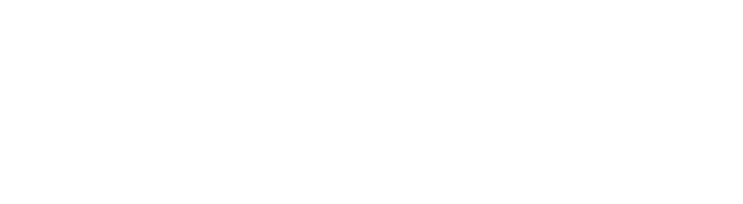
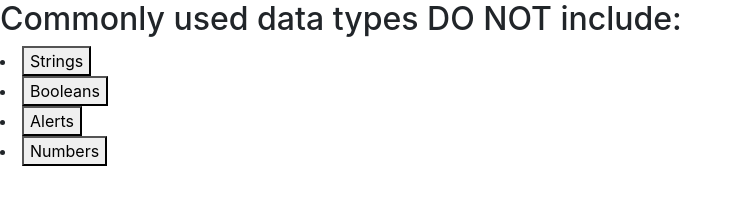
Before and after one commit to aminadabm93/codeQuiz, a plain HTML site: page index.html in a window 1280 px wide. Both pictures are taken after a click on the button "Start Quiz". Shown: the whole page, without its empty margins (0-743 px from the left). Drawn offline with nearby package versions, Linux system fonts and the light colour scheme.

Commit message:
added listener to move onto next questions

```diff
--- a/script.js
+++ b/script.js
@@ -8,16 +8,75 @@
 // array for questions
 //array for answer choices
 //array for correct answer choices
+var questionIndex =0;
+var timer = 75;
+var startButton = document.querySelector("#startButton");
+var questionsDiv = document.querySelector("#questions");
+var questions = ["Commonly used data types DO NOT include:","The condition in an if/else statement is enclosed within ___.",
+    "Arrays in JavaScript can be used to store ___.", "String values must be enclosed withtin ___ when being assigned to variables",
+    "A very useful tool used during development and debugging for printing content to the debugger is:"];
+var answerChoices = [["Strings","Booleans","Alerts","Numbers"],["Quotes","Curly brackets","Parentheses","Square Brackets"],
+    ["Numbers and strings","Other arrays","Booleans","All of the above"],["Commas","Curly brackets","Quotes","Parentheses"],["JavaScript","Terminal/bash","for loops","console.log"]];
 
-var startButton = document.querySelector("#startButton");
-
-function startGame(){
+    function startGame(){
     //we must erase the start-screen div
     //call the startQuestions function
     document.querySelector("#start-screen").innerHTML="";
+    startQuestions();
 }
 
 function startQuestions(){
-    //we must read question from array
+    //we must read question from array and print it to #questions
+    //add list & buttons w/ choices
+    //add listeners & see if they chose correct answer
+    //print question
+
+    var questionTitle = document.querySelector("#question-title");
+    questionTitle.textContent=questions[questionIndex];
+
+    //print answer choices
+    for(var j =0; j<answerChoices[questionIndex].length;j++){
+        console.log("The question index is " +questionIndex);
+        //create list item, and add button answer choices
+        var list = document.createElement("li");
+        document.querySelector("#choices").appendChild(list);
+        var button = document.createElement("button");
+        button.textContent=answerChoices[questionIndex][j];
+        button.setAttribute("data-index",j);
+        list.appendChild(button);
+        list.appendChild(document.createElement("br"));
+    }
+
+    if(questionIndex==questions.length){
+        //end game screen
+        questionIndex=0;
+    }
+    else{
+        questionIndex++;
+    }
 }
+
+//this will evaluate answer right or wrong
+function nextQuestion(answerIndex){
+    //update timer if wrong
+
+    //move onto next question
+    document.querySelector("#choices").innerHTML="";
+
+    startQuestions();
+    console.log("the start questiosn method runs again.")
+}
+
+
 startButton.addEventListener("click", startGame);
+//this function will listen for the answer choice
+
+questionsDiv.addEventListener("click",function(event){
+    if(event.target.matches("button")){
+        var button = event.target;
+        nextQuestion(button.getAttribute("data-index"));
+        //clear buttons
+        document.querySelector("#choices").innerHTML="";
+    }
+
+});
```
Also changed, not shown: index.html (+0 -2 lines), 1 other file.
